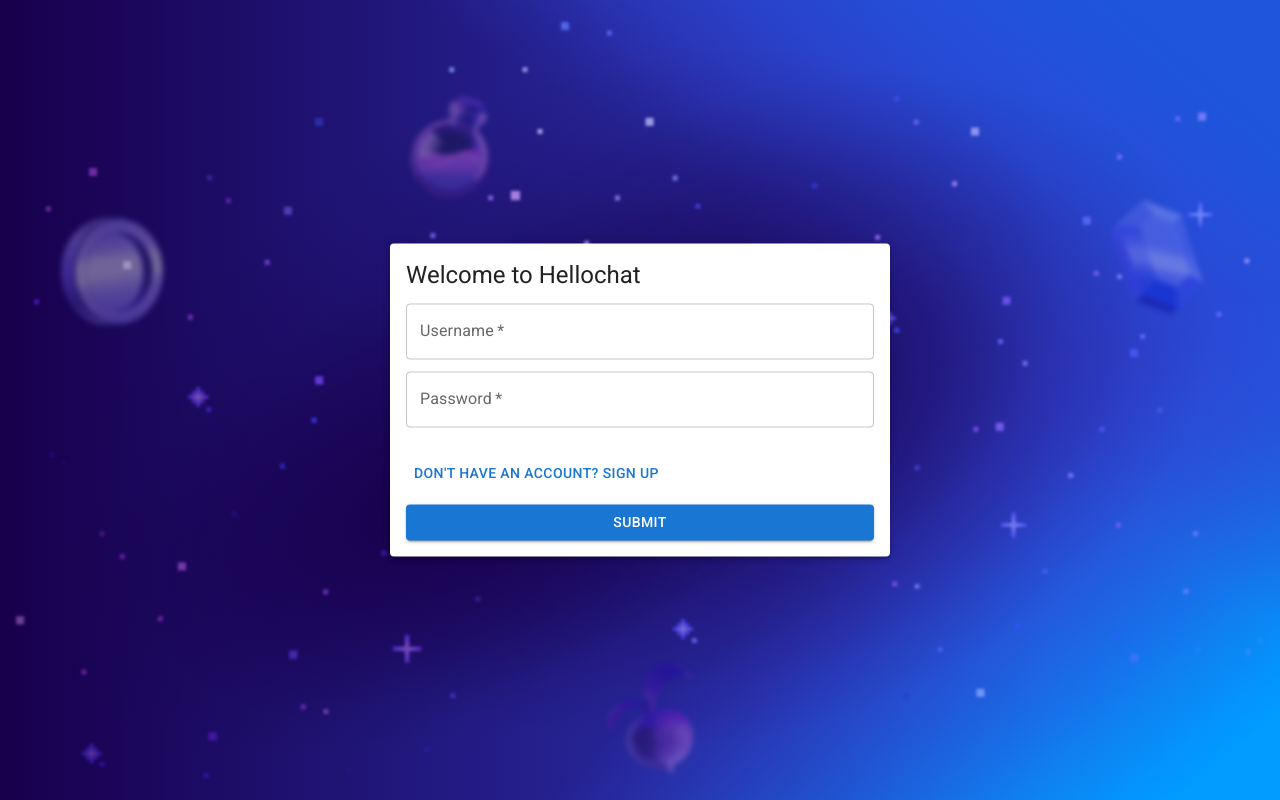
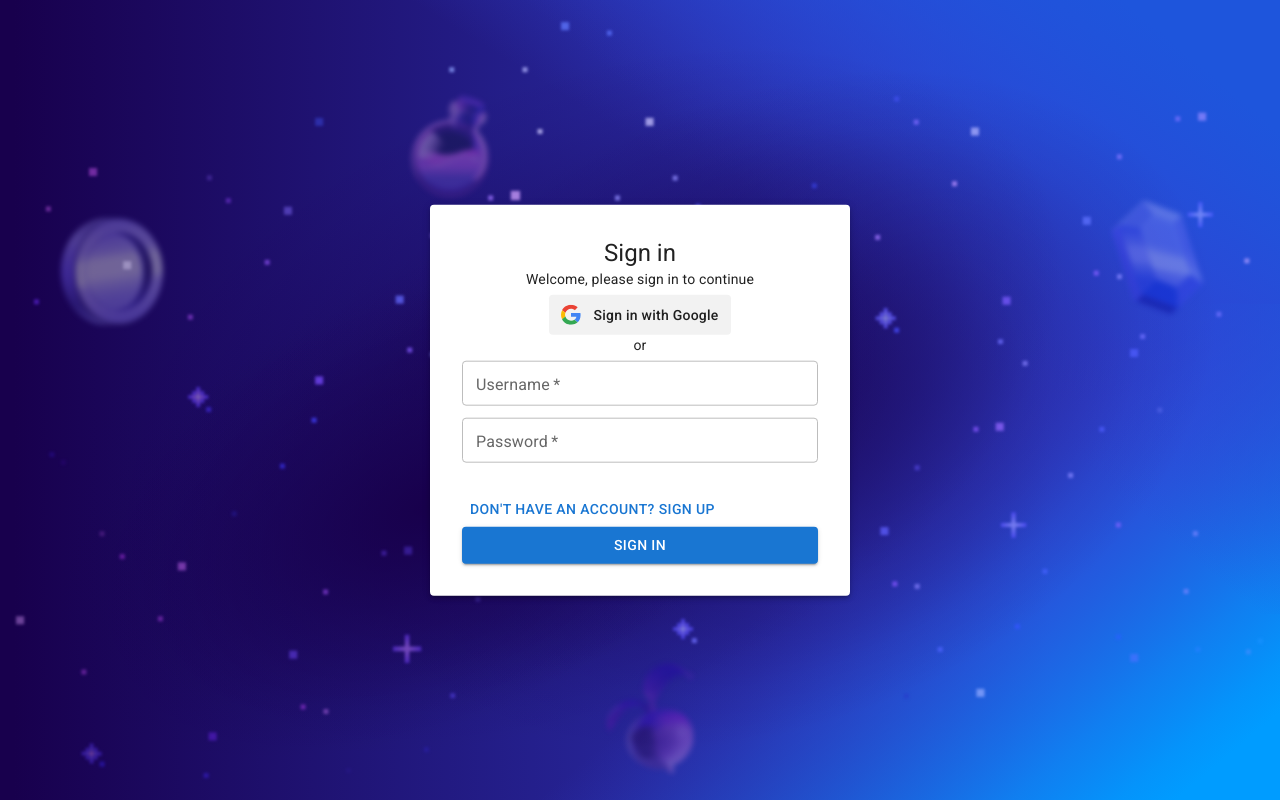
Before and after one commit to zhbdripon/hellochat, a React (Vite) app in the folder frontend/: page /auth in a window 1280 px wide. Built offline with nearby package versions, Linux system fonts and the light colour scheme.

Commit message:
frontend: redesign the auth forms

```diff
--- /dev/null
+++ b/frontend/src/components/GoogleSignInButton.tsx
@@ -0,0 +1,44 @@
+import React from "react";
+
+const GoogleSignInButton = () => {
+  return (
+    <button className="gsi-material-button">
+      <div className="gsi-material-button-state"></div>
+      <div className="gsi-material-button-content-wrapper">
+        <div className="gsi-material-button-icon">
+          <svg
+            version="1.1"
+            xmlns="http://www.w3.org/2000/svg"
+            viewBox="0 0 48 48"
+            xmlnsXlink="http://www.w3.org/1999/xlink"
+            style={{ display: "block" }}
+          >
+            <path
+              fill="#EA4335"
+              d="M24 9.5c3.54 0 6.71 1.22 9.21 3.6l6.85-6.85C35.9 2.38 30.47 0 24 0 14.62 0 6.51 5.38 2.56 13.22l7.98 6.19C12.43 13.72 17.74 9.5 24 9.5z"
+            ></path>
+            <path
+              fill="#4285F4"
+              d="M46.98 24.55c0-1.57-.15-3.09-.38-4.55H24v9.02h12.94c-.58 2.96-2.26 5.48-4.78 7.18l7.73 6c4.51-4.18 7.09-10.36 7.09-17.65z"
+            ></path>
+            <path
+              fill="#FBBC05"
+              d="M10.53 28.59c-.48-1.45-.76-2.99-.76-4.59s.27-3.14.76-4.59l-7.98-6.19C.92 16.46 0 20.12 0 24c0 3.88.92 7.54 2.56 10.78l7.97-6.19z"
+            ></path>
+            <path
+              fill="#34A853"
+              d="M24 48c6.48 0 11.93-2.13 15.89-5.81l-7.73-6c-2.15 1.45-4.92 2.3-8.16 2.3-6.26 0-11.57-4.22-13.47-9.91l-7.98 6.19C6.51 42.62 14.62 48 24 48z"
+            ></path>
+            <path fill="none" d="M0 0h48v48H0z"></path>
+          </svg>
+        </div>
+        <span className="gsi-material-button-contents">
+          Sign in with Google
+        </span>
+        <span style={{ display: "none" }}>Sign in with Google</span>
+      </div>
+    </button>
+  );
+};
+
+export default GoogleSignInButton;
--- a/frontend/src/components/SignIn.tsx
+++ b/frontend/src/components/SignIn.tsx
@@ -1,9 +1,11 @@
-import { Box, Button, TextField, Typography } from "@mui/material";
+import { Box, Button, Typography } from "@mui/material";
 import { FormEvent } from "react";
 import { useNavigate } from "react-router";
 import useLogin from "../hook/useLogin";
 import { User } from "../pages/Auth";
 import APIClient from "../services/apiClient";
+import GoogleSignInButton from "./GoogleSignInButton";
+import CompactTextField from "./styled/CompactTextField";
 
 const SignIn = () => {
   const navigate = useNavigate();
@@ -25,32 +27,27 @@
       mutation.mutate({ username, password });
     }
   };
+
   return (
     <>
-      <Typography variant="h5" sx={{ mb: "12px" }}>
-        Welcome to Hellochat
+      <Typography variant="h5">Sign in</Typography>
+      <Typography variant="body2" sx={{ mb: "6px" }}>
+        Welcome, please sign in to continue
+      </Typography>
+      <GoogleSignInButton />
+      <Typography variant="body2" sx={{ mb: "6px" }}>
+        or
       </Typography>
       <Box
         component="form"
         onSubmit={handleSubmit}
-        sx={{
-          "& > div": {
-            marginBottom: "12px",
-          },
-        }}
+        className="flex flex-col w-full div>:mb-4"
       >
-        <TextField
-          label="Username"
-          name="username"
-          variant="outlined"
-          fullWidth
-          required
-        />
-        <TextField
+        <CompactTextField label="Username" name="username" fullWidth required />
+        <CompactTextField
           label="Password"
           name="password"
           type="password"
-          variant="outlined"
           fullWidth
           required
         />
@@ -64,7 +61,7 @@
           </Button>
         </Box>
         <Button type="submit" variant="contained" color="primary" fullWidth>
-          Submit
+          Sign In
         </Button>
       </Box>
     </>
--- a/frontend/src/components/SignUp.tsx
+++ b/frontend/src/components/SignUp.tsx
@@ -1,8 +1,9 @@
-import { Box, Button, TextField, Typography } from "@mui/material";
+import { Box, Button, Typography } from "@mui/material";
 import { FormEvent } from "react";
 import { useNavigate } from "react-router";
 import useNotification from "../hook/useNotification";
 import useSignUp from "../hook/useSignUp";
+import CompactTextField from "./styled/CompactTextField";
 
 const SignUp = () => {
   const { showNotification } = useNotification();
@@ -30,46 +31,34 @@
   };
   return (
     <>
-      <Typography variant="h5" sx={{ mb: "12px" }}>
-        Sign up to Hellochat
+      <Typography variant="h5">Sign up</Typography>
+      <Typography variant="body2" sx={{ mb: "6px" }}>
+        Create your HelloChat account
       </Typography>
       <Box
         component="form"
         onSubmit={handleSubmit}
-        sx={{
-          "& > div": {
-            marginBottom: "12px",
-          },
-        }}
+        className="flex flex-col w-full div>:mb-4"
       >
-        <TextField
+        <CompactTextField
           label="Email"
           type="email"
           name="email"
-          variant="outlined"
           fullWidth
           required
         />
-        <TextField
-          label="Username"
-          name="username"
-          variant="outlined"
+        <CompactTextField label="Username" name="username" fullWidth required />
+        <CompactTextField
+          label="Password"
+          name="password"
+          type="password"
           fullWidth
           required
         />
-        <TextField
-          label="Password"
-          name="password"
-          type="password"
-          variant="outlined"
-          fullWidth
-          required
-        />
-        <TextField
+        <CompactTextField
           label="Password Repeat"
           name="passwordRepeat"
           type="password"
-          variant="outlined"
           fullWidth
           required
         />
@@ -83,7 +72,7 @@
           </Button>
         </Box>
         <Button type="submit" variant="contained" color="primary" fullWidth>
-          Submit
+          Create
         </Button>
       </Box>
     </>
--- /dev/null
+++ b/frontend/src/components/styled/CompactTextField.ts
@@ -0,0 +1,26 @@
+import { TextField } from "@mui/material";
+import { styled } from "@mui/material/styles";
+
+const CompactTextField = styled(TextField)(({ theme }) => ({
+  "& .MuiOutlinedInput-root": {
+    height: "2.8rem",
+    marginBottom: "12px",
+    "& fieldset": {
+      borderColor: theme.palette.grey[400],
+    },
+    "&:hover fieldset": {
+      borderColor: theme.palette.primary.main,
+    },
+    "&.Mui-focused fieldset": {
+      borderColor: theme.palette.primary.main,
+    },
+  },
+  "& .MuiInputLabel-root": {
+    transform: "translate(14px, 12px) scale(1)",
+  },
+  "& .MuiInputLabel-root.Mui-focused": {
+    transform: "translate(14px, -9px) scale(0.75)",
+  },
+}));
+
+export default CompactTextField;
--- a/frontend/src/index.css
+++ b/frontend/src/index.css
@@ -8,6 +8,115 @@
     -ms-overflow-style: none; /* IE and Edge */
   }
 
-  .hide-scrollbar::-webkit-scrollbar {
-    display: none; /* Chrome, Safari, Opera */
-  }
+.hide-scrollbar::-webkit-scrollbar {
+  display: none; /* Chrome, Safari, Opera */
+}
+
+
+/* Google OAuth button styles provided my Google */
+.gsi-material-button {
+  -moz-user-select: none;
+  -webkit-user-select: none;
+  -ms-user-select: none;
+  -webkit-appearance: none;
+  background-color: #f2f2f2;
+  background-image: none;
+  border: none;
+  -webkit-border-radius: 4px;
+  border-radius: 4px;
+  -webkit-box-sizing: border-box;
+  box-sizing: border-box;
+  color: #1f1f1f;
+  cursor: pointer;
+  font-family: 'Roboto', arial, sans-serif;
+  font-size: 14px;
+  height: 40px;
+  letter-spacing: 0.25px;
+  outline: none;
+  overflow: hidden;
+  padding: 0 12px;
+  position: relative;
+  text-align: center;
+  -webkit-transition: background-color .218s, border-color .218s, box-shadow .218s;
+  transition: background-color .218s, border-color .218s, box-shadow .218s;
+  vertical-align: middle;
+  white-space: nowrap;
+  width: auto;
+  max-width: 400px;
+  min-width: min-content;
+}
+
+.gsi-material-button .gsi-material-button-icon {
+  height: 20px;
+  margin-right: 12px;
+  min-width: 20px;
+  width: 20px;
+}
+
+.gsi-material-button .gsi-material-button-content-wrapper {
+  -webkit-align-items: center;
+  align-items: center;
+  display: flex;
+  -webkit-flex-direction: row;
+  flex-direction: row;
+  -webkit-flex-wrap: nowrap;
+  flex-wrap: nowrap;
+  height: 100%;
+  justify-content: space-between;
+  position: relative;
+  width: 100%;
+}
+
+.gsi-material-button .gsi-material-button-contents {
+  -webkit-flex-grow: 1;
+  flex-grow: 1;
+  font-family: 'Roboto', arial, sans-serif;
+  font-weight: 500;
+  overflow: hidden;
+  text-overflow: ellipsis;
+  vertical-align: top;
+}
+
+.gsi-material-button .gsi-material-button-state {
+  -webkit-transition: opacity .218s;
+  transition: opacity .218s;
+  bottom: 0;
+  left: 0;
+  opacity: 0;
+  position: absolute;
+  right: 0;
+  top: 0;
+}
+
+.gsi-material-button:disabled {
+  cursor: default;
+  background-color: #ffffff61;
+}
+
+.gsi-material-button:disabled .gsi-material-button-state {
+  background-color: #1f1f1f1f;
+}
+
+.gsi-material-button:disabled .gsi-material-button-contents {
+  opacity: 38%;
+}
+
+.gsi-material-button:disabled .gsi-material-button-icon {
+  opacity: 38%;
+}
+
+.gsi-material-button:not(:disabled):active .gsi-material-button-state,
+.gsi-material-button:not(:disabled):focus .gsi-material-button-state {
+  background-color: #001d35;
+  opacity: 12%;
+}
+
+.gsi-material-button:not(:disabled):hover {
+  -webkit-box-shadow: 0 1px 2px 0 rgba(60, 64, 67, .30), 0 1px 3px 1px rgba(60, 64, 67, .15);
+  box-shadow: 0 1px 2px 0 rgba(60, 64, 67, .30), 0 1px 3px 1px rgba(60, 64, 67, .15);
+}
+
+.gsi-material-button:not(:disabled):hover .gsi-material-button-state {
+  background-color: #001d35;
+  opacity: 8%;
+}
--- a/frontend/src/pages/Auth.tsx
+++ b/frontend/src/pages/Auth.tsx
@@ -17,7 +17,7 @@
     <div className="w-svw h-svh bg-authBg bg-cover bg-no-repeat">
       <Paper
         elevation={3}
-        className="absolute top-[50%] left-[50%] translate-y-[-50%] translate-x-[-50%] w-[500px] p-4 rounded-lg"
+        className="absolute top-[50%] left-[50%] translate-y-[-50%] translate-x-[-50%] w-[420px] p-8 rounded-lg flex flex-col items-center"
       >
         {page === "signup" ? <SignUp /> : <SignIn />}
       </Paper>
```
